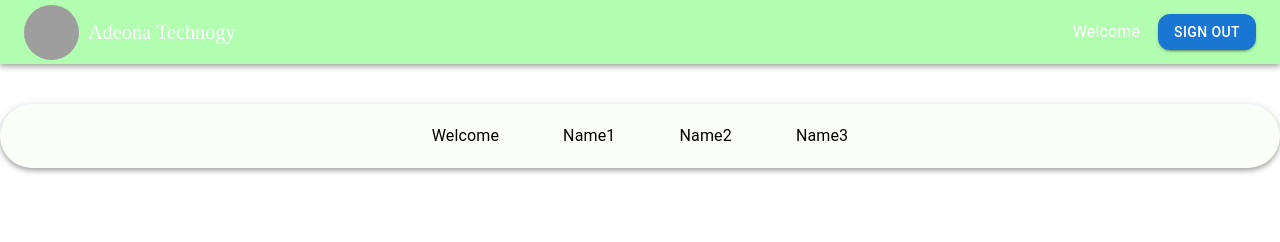
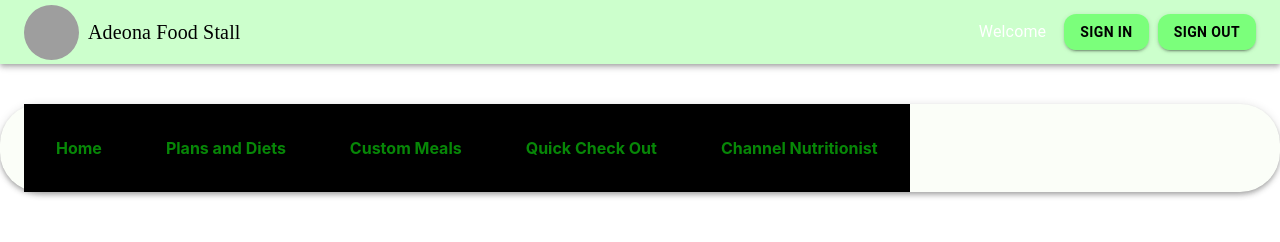
Before and after one commit to KAMADUSHKA/Food-Stall, a React (Create React App) app in the folder Frontend/: page / in a window 1280 px wide. Shown: the top 242 px of the page. Built offline with nearby package versions, Linux system fonts and the light colour scheme; grey boxes are pictures that could not be loaded.

Commit message:
Update nav bar

```diff
--- /dev/null
+++ b/Frontend/src/Pages/Plans_and_Diets.js
@@ -0,0 +1,7 @@
+import React from 'react'
+
+export default function Plans_and_Diets() {
+  return (
+    <div>Plans_and_Diets</div>
+  )
+}
--- a/Frontend/src/Style/Style.css
+++ b/Frontend/src/Style/Style.css
@@ -281,3 +281,28 @@
 .carousel .slider-wrapper{
     width: 40%;
 }
+
+  /* @media (max-width: 600px) {
+    .custom-navbar {
+
+    }
+
+  } */
+
+  /* .active{
+    background-color: aquamarine;
+   } */
+
+  .nav_link{
+    color: rgba(7, 135, 7);
+    font-weight:bolder;
+    padding: 1rem;
+    margin: 1rem;
+
+  }
+
+  .nav_link:hover{
+    background-color: rgba(7, 135, 7, 0.2);
+    border-radius: 20px;
+    color: black;
+  }
--- a/Frontend/src/componant/Footer.js
+++ b/Frontend/src/componant/Footer.js
@@ -21,9 +21,10 @@ export default function Footer() {
                 backgroundColor: "rgb(39, 158, 255, 0.5 )",
                 height: 55,
                 width: 55,
-                marginLeft: 45,
+                marginLeft: 25,
                 marginTop: 3,
                 marginBottom: 3,
+
               }}
               aria-label="recipe"
               src="https://dsuabgmmtxmj1.cloudfront.net/companyweb/adeona_new_logo_circle.png"
@@ -41,7 +42,7 @@ export default function Footer() {
             style={{
               display: "flex",
               marginRight: "auto",
-              marginLeft: 350,
+              marginLeft: 200,
               marginTop: 45,
             }}
           >
--- a/Frontend/src/componant/Header.js
+++ b/Frontend/src/componant/Header.js
@@ -10,6 +10,7 @@ import React from "react";
 import { useDispatch, useSelector } from "react-redux";
 import { useNavigate } from "react-router-dom";
 import { LOGOUT } from "./const";
+import { Link } from "react-router-dom";
 
 export default function Header() {
   const navigate = useNavigate();
@@ -30,7 +31,7 @@ export default function Header() {
       <Box sx={{ flexGrow: 1 }}>
         <AppBar
           position="static"
-          sx={{ backgroundColor: "rgba(0, 255, 0, 0.3)" }}
+          sx={{ backgroundColor: "rgba(0, 255, 0, 0.2)" }}
         >
           <Toolbar>
             <Avatar
@@ -47,19 +48,36 @@ export default function Header() {
                 flexGrow: 1,
                 display: { xs: "none", sm: "block" },
                 fontFamily: "'Great Vibes', cursive",
+                color: "black",
               }}
             >
-              Adeona Technogy
+              Adeona Food Stall
             </Typography>
             {/* <Typography>Welcome {user}</Typography> */}
             <Typography>Welcome </Typography>
             &nbsp;&nbsp;&nbsp;&nbsp;
             <Button
               variant="contained"
+              // onClick={handleChange}
+              sx={{
+                borderRadius: 3,
+                backgroundColor: "rgba(0, 255, 0, 0.4)",
+                color: "black",
+              }}
+            >
+              <b>Sign In</b>
+            </Button>
+            &nbsp;&nbsp;
+            <Button
+              variant="contained"
               onClick={handleChange}
-              sx={{ borderRadius: 3 }}
+              sx={{
+                borderRadius: 3,
+                backgroundColor: "rgba(0, 255, 0, 0.4)",
+                color: "black",
+              }}
             >
-              Sign Out
+              <b>Sign Out</b>
             </Button>
           </Toolbar>
         </AppBar>
@@ -67,18 +85,37 @@ export default function Header() {
       <Box>
         <AppBar
           position="static"
+          className="custom-navbar"
           sx={{
             backgroundColor: "rgba(197, 235, 170, 0.08)",
             borderRadius: 10,
             marginTop: 5,
+            marginRight:10
           }}
         >
-          <Toolbar sx={{ justifyContent: 'center' }}>
-
-            <Typography sx={{ color: "black", mx: 4 }}>Welcome </Typography>
-            <Typography sx={{ color: "black", mx: 4 }}>Name1 </Typography>
-            <Typography sx={{ color: "black", mx: 4 }}>Name2 </Typography>
-            <Typography sx={{ color: "black", mx: 4 }}>Name3 </Typography>
+          <Toolbar sx={{ display:"flex", justifyContent:"space-between",  }}>
+            {/* <Typography className="nav_link" sx={{ color: "black", mx: 4 }}>
+              Home
+            </Typography>
+            <Typography className="nav_link" sx={{ color: "black", mx: 4 }}>
+              Plans and Diets
+            </Typography>
+            <Typography className="nav_link" sx={{ color: "black", mx: 4 }}>
+              Custom Meals
+            </Typography>
+            <Typography className="nav_link" sx={{ color: "black", mx: 4 }}>
+              Quick Check Out
+            </Typography>
+            <Typography className="nav_link" sx={{ color: "black", mx: 4 }}>
+              Channel Nutritionist
+            </Typography> */}
+            <Box sx={{backgroundColor:"black", display: "flex", justifyContent: "center", alignItems: "center"}}>
+            <Link to="/" className="nav_link">Home</Link>
+            <Link to="Plans_and_Diets" className="nav_link">Plans and Diets</Link>
+            <Link to="Custom_Meals" className="nav_link">Custom Meals</Link>
+            <Link to="Quick_Check_Out" className="nav_link">Quick Check Out</Link>
+            <Link to="Channel_Nutritionist" className="nav_link">Channel Nutritionist</Link>
+            </Box>
           </Toolbar>
         </AppBar>
       </Box>
```
Also changed, not shown: Frontend/src/RoutPage/UserAuthorizedRoutes.js (+5 -4 lines).
